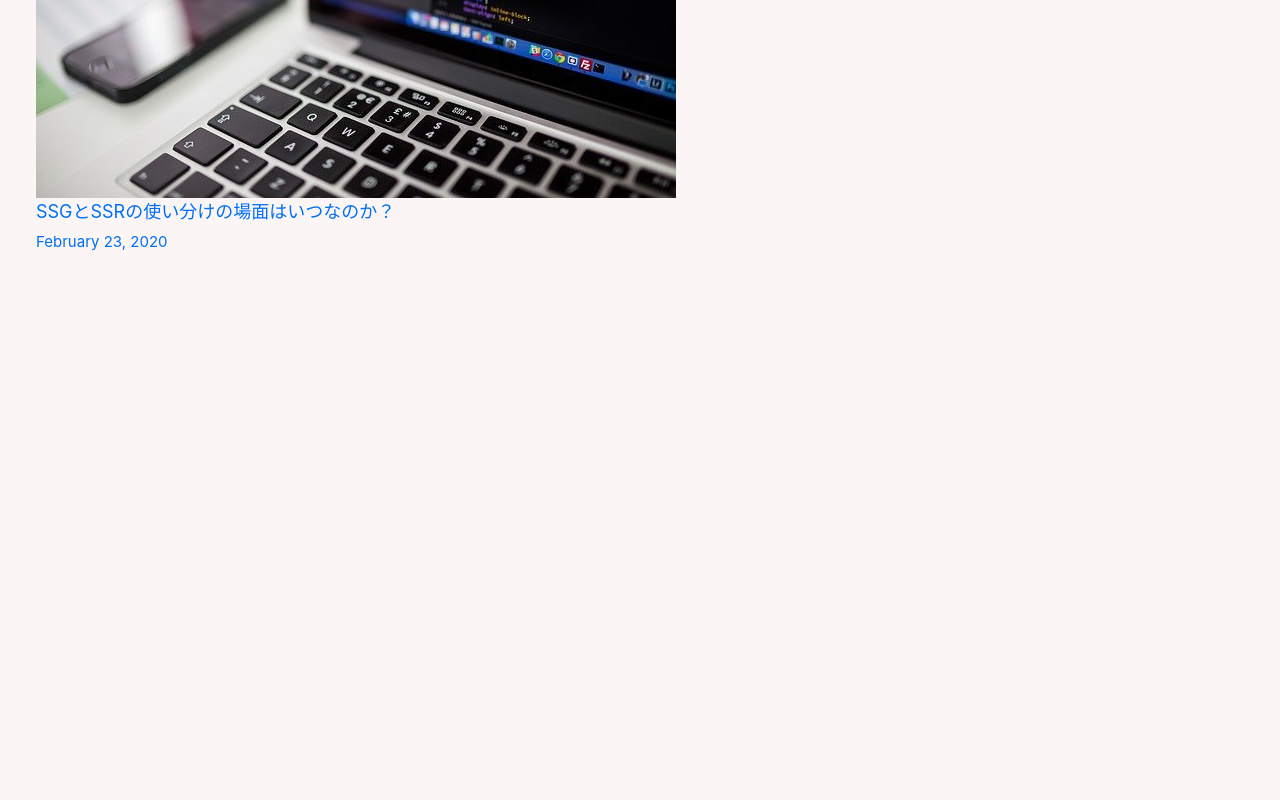
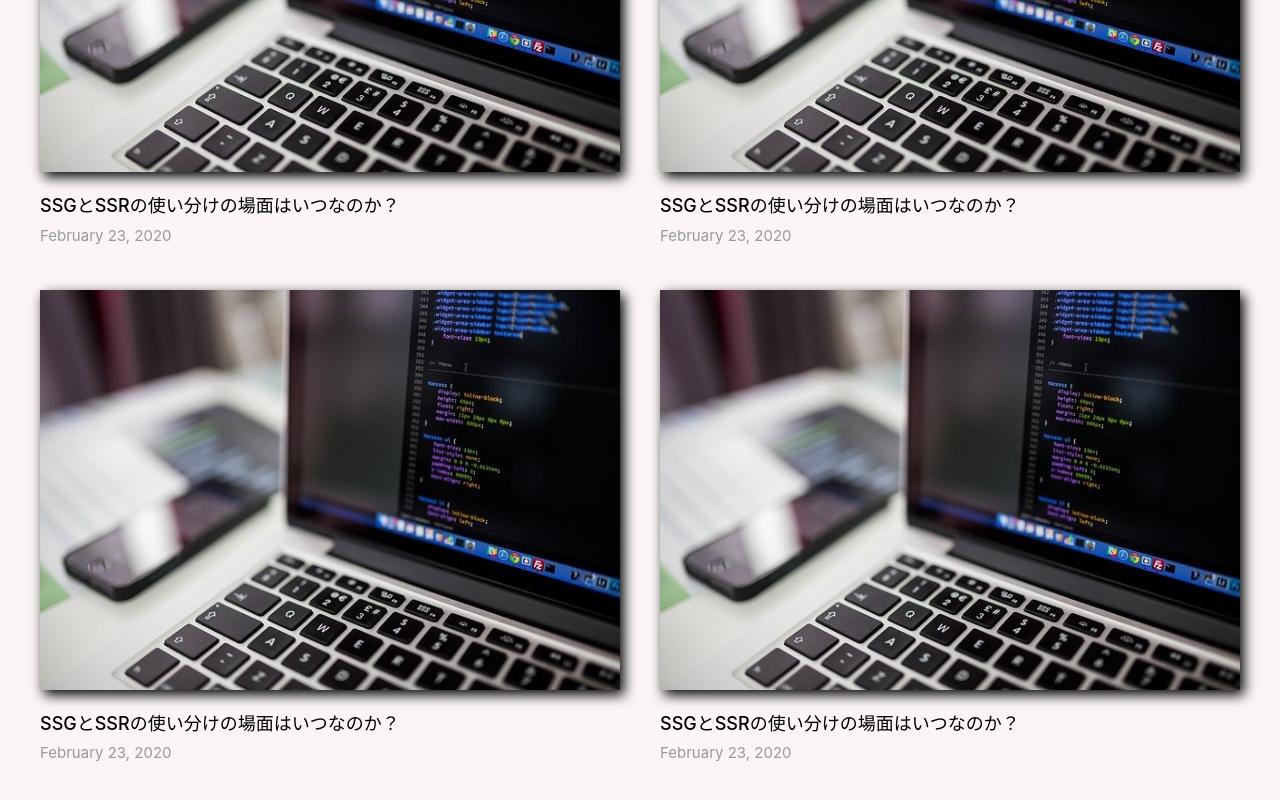
Before and after one commit to FallstagAtsugi/nextjs, a Next.js app: page / in a window 1280 px wide. Shown: the part 568-1368 px from the top of the page. Before the commit the page ends 932 px from the top, so only its background shows below. Built offline with nearby package versions, Linux system fonts and the light colour scheme.

Commit message:
トップページのスタイリング

```diff
--- a/pages/index.js
+++ b/pages/index.js
@@ -2,6 +2,7 @@
 import { Inter } from "next/font/google";
 import utilStyles from "../styles/utils.module.css";
 import Link from "next/link";
+import styles from "../styles/Home.module.css";
 
 const inter = Inter({ subsets: ["latin"] });
 
@@ -14,15 +15,65 @@
 
       <section>
         <h2>📝エンジニアのブログ</h2>
-        <div>
+        <div className={styles.grid}>
           <article>
             <Link href="/">
-              <img src="/images/thumbnail01.jpg" alt="" />
+              <img
+                src="/images/thumbnail01.jpg"
+                className={styles.thumbnailImage}
+              />
             </Link>
             <Link href="/">
-              <a>SSGとSSRの使い分けの場面はいつなのか？</a>
-              <br></br>
-              <small>February 23, 2020</small>
+              <a className={utilStyles.boldText}>
+                SSGとSSRの使い分けの場面はいつなのか？
+              </a>
+              <br />
+              <small className={utilStyles.lightText}>February 23, 2020</small>
+            </Link>
+          </article>
+          <article>
+            <Link href="/">
+              <img
+                src="/images/thumbnail01.jpg"
+                className={styles.thumbnailImage}
+              />
+            </Link>
+            <Link href="/">
+              <a className={utilStyles.boldText}>
+                SSGとSSRの使い分けの場面はいつなのか？
+              </a>
+              <br />
+              <small className={utilStyles.lightText}>February 23, 2020</small>
+            </Link>
+          </article>
+          <article>
+            <Link href="/">
+              <img
+                src="/images/thumbnail01.jpg"
+                className={styles.thumbnailImage}
+              />
+            </Link>
+            <Link href="/">
+              <a className={utilStyles.boldText}>
+                SSGとSSRの使い分けの場面はいつなのか？
+              </a>
+              <br />
+              <small className={utilStyles.lightText}>February 23, 2020</small>
+            </Link>
+          </article>
+          <article>
+            <Link href="/">
+              <img
+                src="/images/thumbnail01.jpg"
+                className={styles.thumbnailImage}
+              />
+            </Link>
+            <Link href="/">
+              <a className={utilStyles.boldText}>
+                SSGとSSRの使い分けの場面はいつなのか？
+              </a>
+              <br />
+              <small className={utilStyles.lightText}>February 23, 2020</small>
             </Link>
           </article>
         </div>
--- a/styles/Home.module.css
+++ b/styles/Home.module.css
@@ -1,229 +1,36 @@
+.container {
+  padding: 0 2rem;
+}
+
 .main {
+  min-height: 100vh;
+  padding: 4rem 0;
+  flex: 1;
   display: flex;
   flex-direction: column;
-  justify-content: space-between;
+  justify-content: center;
   align-items: center;
-  padding: 6rem;
-  min-height: 100vh;
 }
 
-.description {
-  display: inherit;
-  justify-content: inherit;
-  align-items: inherit;
-  font-size: 0.85rem;
-  max-width: var(--max-width);
-  width: 100%;
-  z-index: 2;
-  font-family: var(--font-mono);
+.thumbnailImage {
+  width: 950px;
+  height: 400px;
+  margin-bottom: 20px;
+  box-shadow: 4px 5px 12px black;
+  transition: all 0.3s;
+  cursor: pointer;
 }
 
-.description a {
-  display: flex;
-  justify-content: center;
-  align-items: center;
-  gap: 0.5rem;
-}
-
-.description p {
-  position: relative;
-  margin: 0;
-  padding: 1rem;
-  background-color: rgba(var(--callout-rgb), 0.5);
-  border: 1px solid rgba(var(--callout-border-rgb), 0.3);
-  border-radius: var(--border-radius);
-}
-
-.code {
-  font-weight: 700;
-  font-family: var(--font-mono);
+.thumbnailImage:hover {
+  transform: translate(4px, 5px);
+  box-shadow: none;
 }
 
 .grid {
   display: grid;
-  grid-template-columns: repeat(4, minmax(25%, auto));
-  width: var(--max-width);
-  max-width: 100%;
+  flex-wrap: wrap;
+  max-width: 1200px;
+  gap: 40px;
+  margin: 0 auto;
+  grid-template-columns: repeat(auto-fit, minmax(400px, 1fr));
 }
-
-.card {
-  padding: 1rem 1.2rem;
-  border-radius: var(--border-radius);
-  background: rgba(var(--card-rgb), 0);
-  border: 1px solid rgba(var(--card-border-rgb), 0);
-  transition: background 200ms, border 200ms;
-}
-
-.card span {
-  display: inline-block;
-  transition: transform 200ms;
-}
-
-.card h2 {
-  font-weight: 600;
-  margin-bottom: 0.7rem;
-}
-
-.card p {
-  margin: 0;
-  opacity: 0.6;
-  font-size: 0.9rem;
-  line-height: 1.5;
-  max-width: 30ch;
-}
-
-.center {
-  display: flex;
-  justify-content: center;
-  align-items: center;
-  position: relative;
-  padding: 4rem 0;
-}
-
-.center::before {
-  background: var(--secondary-glow);
-  border-radius: 50%;
-  width: 480px;
-  height: 360px;
-  margin-left: -400px;
-}
-
-.center::after {
-  background: var(--primary-glow);
-  width: 240px;
-  height: 180px;
-  z-index: -1;
-}
-
-.center::before,
-.center::after {
-  content: '';
-  left: 50%;
-  position: absolute;
-  filter: blur(45px);
-  transform: translateZ(0);
-}
-
-.logo {
-  position: relative;
-}
-/* Enable hover only on non-touch devices */
-@media (hover: hover) and (pointer: fine) {
-  .card:hover {
-    background: rgba(var(--card-rgb), 0.1);
-    border: 1px solid rgba(var(--card-border-rgb), 0.15);
-  }
-
-  .card:hover span {
-    transform: translateX(4px);
-  }
-}
-
-@media (prefers-reduced-motion) {
-  .card:hover span {
-    transform: none;
-  }
-}
-
-/* Mobile */
-@media (max-width: 700px) {
-  .content {
-    padding: 4rem;
-  }
-
-  .grid {
-    grid-template-columns: 1fr;
-    margin-bottom: 120px;
-    max-width: 320px;
-    text-align: center;
-  }
-
-  .card {
-    padding: 1rem 2.5rem;
-  }
-
-  .card h2 {
-    margin-bottom: 0.5rem;
-  }
-
-  .center {
-    padding: 8rem 0 6rem;
-  }
-
-  .center::before {
-    transform: none;
-    height: 300px;
-  }
-
-  .description {
-    font-size: 0.8rem;
-  }
-
-  .description a {
-    padding: 1rem;
-  }
-
-  .description p,
-  .description div {
-    display: flex;
-    justify-content: center;
-    position: fixed;
-    width: 100%;
-  }
-
-  .description p {
-    align-items: center;
-    inset: 0 0 auto;
-    padding: 2rem 1rem 1.4rem;
-    border-radius: 0;
-    border: none;
-    border-bottom: 1px solid rgba(var(--callout-border-rgb), 0.25);
-    background: linear-gradient(
-      to bottom,
-      rgba(var(--background-start-rgb), 1),
-      rgba(var(--callout-rgb), 0.5)
-    );
-    background-clip: padding-box;
-    backdrop-filter: blur(24px);
-  }
-
-  .description div {
-    align-items: flex-end;
-    pointer-events: none;
-    inset: auto 0 0;
-    padding: 2rem;
-    height: 200px;
-    background: linear-gradient(
-      to bottom,
-      transparent 0%,
-      rgb(var(--background-end-rgb)) 40%
-    );
-    z-index: 1;
-  }
-}
-
-/* Tablet and Smaller Desktop */
-@media (min-width: 701px) and (max-width: 1120px) {
-  .grid {
-    grid-template-columns: repeat(2, 50%);
-  }
-}
-
-@media (prefers-color-scheme: dark) {
-  .vercelLogo {
-    filter: invert(1);
-  }
-
-  .logo {
-    filter: invert(1) drop-shadow(0 0 0.3rem #ffffff70);
-  }
-}
-
-@keyframes rotate {
-  from {
-    transform: rotate(360deg);
-  }
-  to {
-    transform: rotate(0deg);
-  }
-}
```
